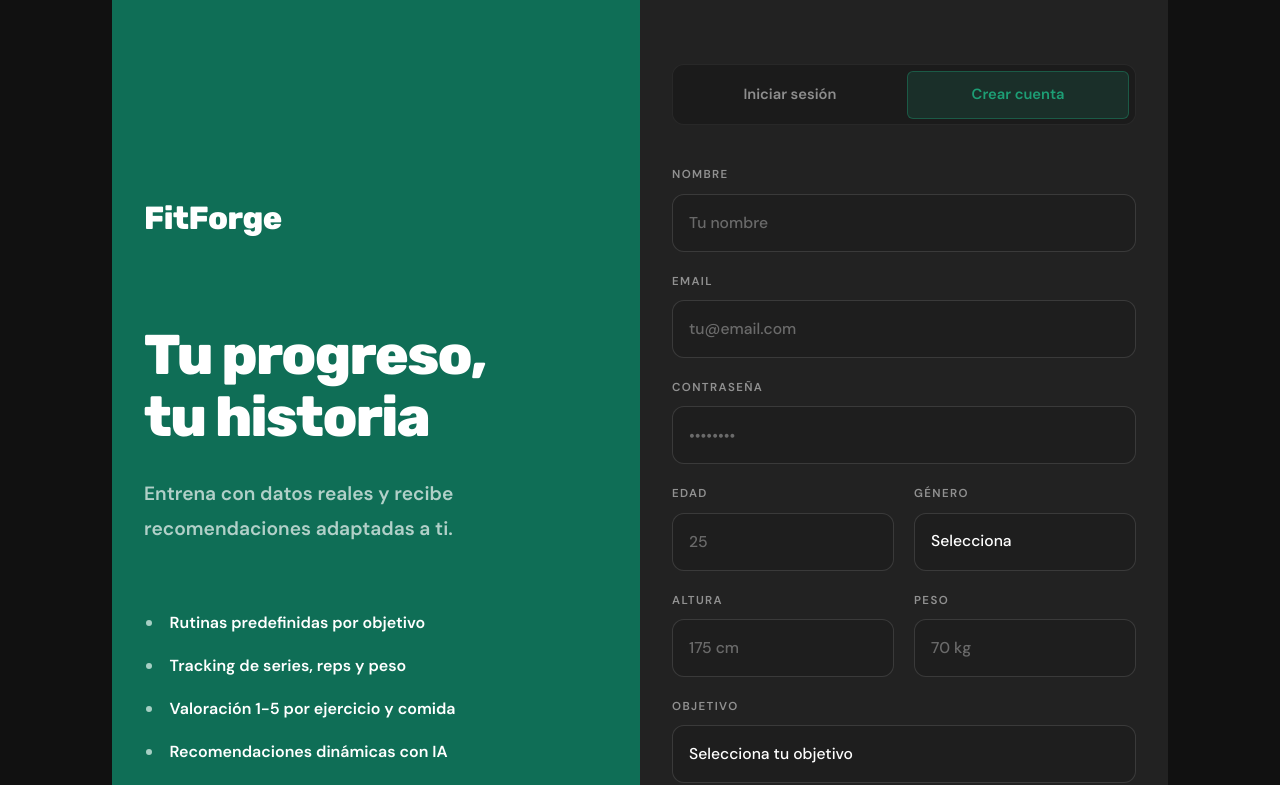
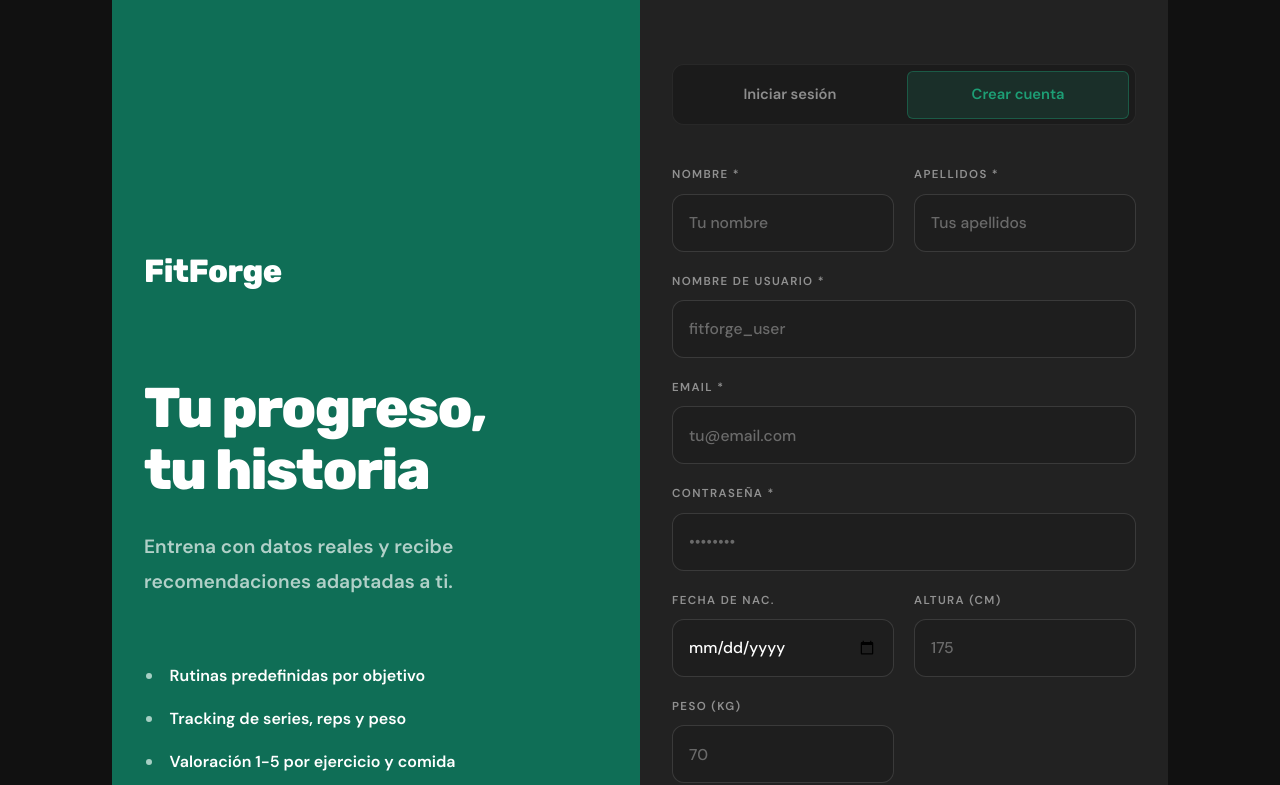
Before and after one commit to JuandaMT/fit-forge-frontend, an Angular app: page /register in a window 1280 px wide. Shown: the top 785 px of the page. Built offline with nearby package versions, Linux system fonts and the light colour scheme.

Commit message:
✨ feat: integrar diseño de registro de edvard y adaptar campos al backend para la demo

```diff
--- a/src/app/features/auth/register/register.html
+++ b/src/app/features/auth/register/register.html
@@ -4,10 +4,8 @@
       <a routerLink="/" class="r-brand">FitForge</a>
 
       <div class="r-copy">
-        <h1 class="r-title">Tu progreso,<br>tu historia</h1>
-        <p class="r-subtitle">
-          Entrena con datos reales y recibe recomendaciones adaptadas a ti.
-        </p>
+        <h1 class="r-title">Tu progreso,<br />tu historia</h1>
+        <p class="r-subtitle">Entrena con datos reales y recibe recomendaciones adaptadas a ti.</p>
       </div>
 
       <ul class="r-benefits">
@@ -27,66 +25,126 @@
         <a routerLink="/register" class="active" aria-current="page">Crear cuenta</a>
       </div>
 
-      <form class="r-form">
-        <div class="r-field">
-          <label for="name">Nombre</label>
-          <input id="name" name="name" type="text" autocomplete="name" placeholder="Tu nombre" />
+      <form class="r-form" (ngSubmit)="onSubmit()">
+        @if (errorMessage()) {
+          <div
+            class="r-error"
+            style="
+              color: var(--color-danger);
+              background: var(--color-hard-bg);
+              padding: 0.75rem;
+              border-radius: 0.5rem;
+              margin-bottom: 1rem;
+              border: 1px solid rgba(226, 75, 74, 0.3);
+              font-size: 0.85rem;
+            "
+          >
+            {{ errorMessage() }}
+          </div>
+        }
+
+        <div class="r-grid">
+          <div class="r-field">
+            <label for="firstName">Nombre *</label>
+            <input
+              id="firstName"
+              name="firstName"
+              [(ngModel)]="firstName"
+              type="text"
+              autocomplete="given-name"
+              placeholder="Tu nombre"
+              required
+            />
+          </div>
+          <div class="r-field">
+            <label for="lastName">Apellidos *</label>
+            <input
+              id="lastName"
+              name="lastName"
+              [(ngModel)]="lastName"
+              type="text"
+              autocomplete="family-name"
+              placeholder="Tus apellidos"
+              required
+            />
+          </div>
         </div>
 
         <div class="r-field">
-          <label for="email">Email</label>
-          <input id="email" name="email" type="email" autocomplete="email" placeholder="tu@email.com" />
+          <label for="username">Nombre de usuario *</label>
+          <input
+            id="username"
+            name="username"
+            [(ngModel)]="username"
+            type="text"
+            autocomplete="username"
+            placeholder="fitforge_user"
+            required
+          />
         </div>
 
         <div class="r-field">
-          <label for="password">Contraseña</label>
+          <label for="email">Email *</label>
+          <input
+            id="email"
+            name="email"
+            [(ngModel)]="email"
+            type="email"
+            autocomplete="email"
+            placeholder="tu@email.com"
+            required
+          />
+        </div>
+
+        <div class="r-field">
+          <label for="password">Contraseña *</label>
           <input
             id="password"
             name="password"
+            [(ngModel)]="password"
             type="password"
             autocomplete="new-password"
             placeholder="••••••••"
+            required
           />
         </div>
 
         <div class="r-grid">
           <div class="r-field">
-            <label for="age">Edad</label>
-            <input id="age" name="age" type="number" min="14" placeholder="25" />
+            <label for="birthdate">Fecha de nac.</label>
+            <input id="birthdate" name="birthdate" [(ngModel)]="birthdate" type="date" />
           </div>
 
           <div class="r-field">
-            <label for="gender">Género</label>
-            <select id="gender" name="gender">
-              <option value="">Selecciona</option>
-              <option value="male">Masculino</option>
-              <option value="female">Femenino</option>
-              <option value="other">Otro</option>
-            </select>
+            <label for="heightCm">Altura (cm)</label>
+            <input
+              id="heightCm"
+              name="heightCm"
+              [(ngModel)]="heightCm"
+              type="number"
+              min="100"
+              placeholder="175"
+            />
           </div>
 
           <div class="r-field">
-            <label for="heightCm">Altura</label>
-            <input id="heightCm" name="heightCm" type="number" min="100" placeholder="175 cm" />
-          </div>
-
-          <div class="r-field">
-            <label for="currentWeightKg">Peso</label>
+            <label for="currentWeightKg">Peso (kg)</label>
             <input
               id="currentWeightKg"
               name="currentWeightKg"
+              [(ngModel)]="currentWeightKg"
               type="number"
               min="30"
-              placeholder="70 kg"
+              placeholder="70"
             />
           </div>
         </div>
 
         <div class="r-field">
-          <label for="goalType">Objetivo</label>
-          <select id="goalType" name="goalType">
+          <label for="goalType">Objetivo *</label>
+          <select id="goalType" name="goalType" [(ngModel)]="goalType" required>
             <option value="">Selecciona tu objetivo</option>
-            <option value="weight_loss">Definición</option>
+            <option value="weight_loss">Definición (Pérdida de peso)</option>
             <option value="muscle_gain">Aumento muscular</option>
             <option value="maintenance">Mantenimiento</option>
             <option value="endurance">Resistencia</option>
@@ -95,7 +153,13 @@
 
         <a class="r-forgot" routerLink="/forgot-password">¿Olvidaste tu contraseña?</a>
 
-        <button type="button" class="r-submit">Crear cuenta</button>
+        <button type="submit" class="r-submit" [disabled]="loading()">
+          @if (loading()) {
+            Creando cuenta...
+          } @else {
+            Crear cuenta
+          }
+        </button>
       </form>
 
       <p class="r-login">
--- a/src/app/features/auth/register/register.ts
+++ b/src/app/features/auth/register/register.ts
@@ -1,10 +1,79 @@
-import { Component } from '@angular/core';
-import { RouterLink } from '@angular/router';
+import { Component, inject, signal } from '@angular/core';
+import { RouterLink, Router } from '@angular/router';
+import { FormsModule } from '@angular/forms';
+import { AuthService } from '../../../core/services/auth.service';
 
 @Component({
   selector: 'app-register',
-  imports: [RouterLink],
+  imports: [RouterLink, FormsModule],
   templateUrl: './register.html',
   styleUrl: './register.scss',
 })
-export class Register {}
+export class Register {
+  private readonly auth = inject(AuthService);
+  private readonly router = inject(Router);
+
+  // Campos requeridos por el backend
+  username = '';
+  email = '';
+  password = '';
+  firstName = '';
+  lastName = '';
+  goalType = '';
+
+  // Campos opcionales
+  birthdate = '';
+  heightCm: number | null = null;
+  currentWeightKg: number | null = null;
+
+  loading = signal(false);
+  errorMessage = signal('');
+
+  onSubmit(): void {
+    if (
+      !this.username ||
+      !this.email ||
+      !this.password ||
+      !this.firstName ||
+      !this.lastName ||
+      !this.goalType
+    ) {
+      this.errorMessage.set('Por favor, rellena todos los campos obligatorios.');
+      return;
+    }
+
+    this.loading.set(true);
+    this.errorMessage.set('');
+
+    const payload: any = {
+      username: this.username,
+      email: this.email,
+      password: this.password,
+      firstName: this.firstName,
+      lastName: this.lastName,
+      goalType: this.goalType,
+    };
+
+    if (this.birthdate) payload.birthdate = this.birthdate;
+    if (this.heightCm) payload.heightCm = this.heightCm;
+    if (this.currentWeightKg) payload.currentWeightKg = this.currentWeightKg;
+
+    this.auth.register(payload).subscribe({
+      next: () => {
+        this.loading.set(false);
+        // Opcional: auto-login o redirigir al login
+        this.router.navigate(['/login']);
+      },
+      error: (err) => {
+        this.loading.set(false);
+        if (err.status === 409) {
+          this.errorMessage.set('El email o nombre de usuario ya está en uso.');
+        } else if (err.status === 0) {
+          this.errorMessage.set('No se pudo conectar con el servidor. (¿CORS?)');
+        } else {
+          this.errorMessage.set('Error en el registro. Revisa los datos.');
+        }
+      },
+    });
+  }
+}
```
